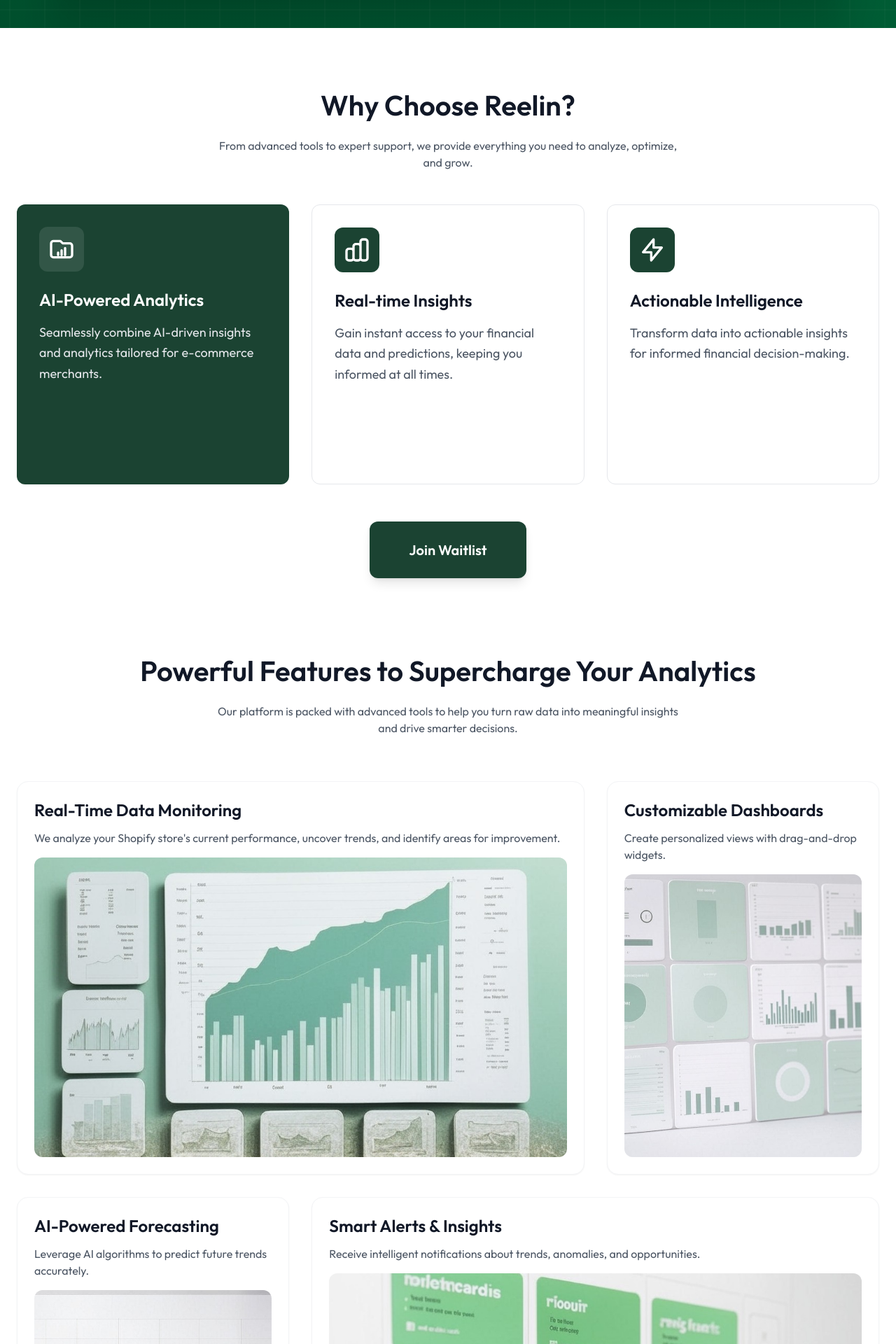
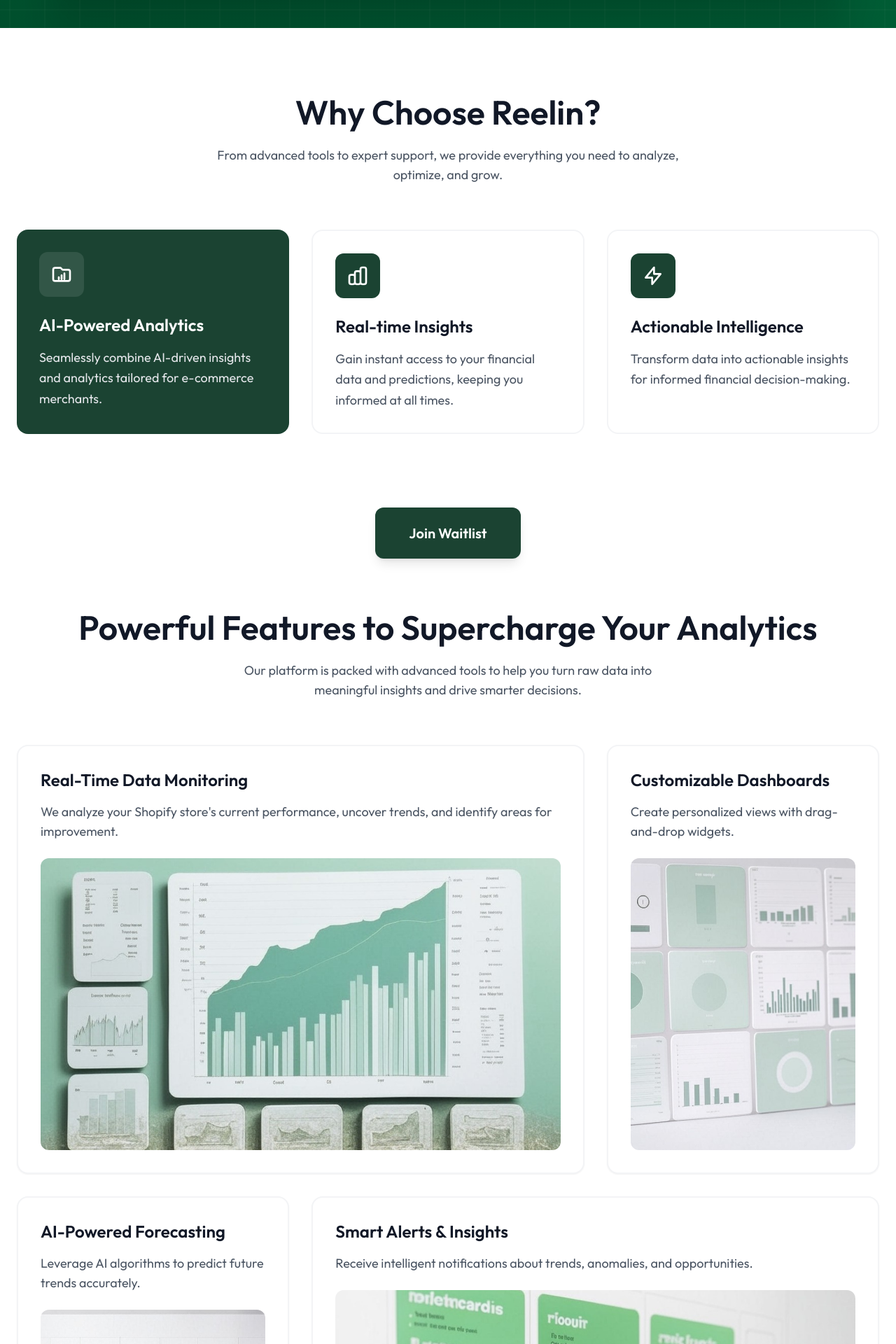
Before and after one commit to adugamayuba/reelin, a Next.js app: page / in a window 1280 px wide. Shown: the part 1200-3120 px from the top of the page at 70% size. Built offline with nearby package versions, Linux system fonts and the light colour scheme.

Commit message:
why.tsx fixed and done

```diff
--- a/components/LandingPage/Why.tsx
+++ b/components/LandingPage/Why.tsx
@@ -8,84 +8,81 @@
 
 const Why = () => {
   return (
-    <section className="w-full bg-white py-20 overflow-x-hidden" id="why">
+    <section className="w-full bg-white py-24 overflow-x-hidden" id="why">
       <ContainerLayout>
         <div className="flex flex-col items-center">
-          <h2 className="text-[40px] font-semibold text-center text-gray-900 mb-4">
+          <h2 className="text-4xl md:text-5xl font-semibold text-center text-gray-900 mb-6">
             Why Choose Reelin?
           </h2>
-          <p className="text-gray-600 text-center max-w-2xl mb-12">
+          <p className="text-lg text-gray-600 text-center max-w-2xl mb-16">
             From advanced tools to expert support, we provide everything you need to analyze, optimize, and grow.
           </p>
 
-          <div className="grid grid-cols-1 md:grid-cols-3 gap-8 w-full">
+          <div className="grid grid-cols-1 md:grid-cols-3 gap-8 w-full mb-24">
             {/* AI-Powered Analytics */}
-            <div className="bg-[#1B4332] p-8 rounded-xl text-white transition-all hover:transform hover:scale-102 min-h-[400px] flex flex-col">
+            <div className="bg-[#1B4332] p-8 rounded-2xl text-white transition-all hover:shadow-xl hover:scale-[1.02] duration-300">
               <div className="w-16 h-16 bg-white/10 rounded-xl flex items-center justify-center mb-6">
-                <svg className="w-10 h-10 text-white" fill="none" stroke="currentColor" viewBox="0 0 24 24">
+                <svg className="w-8 h-8 text-white" fill="none" stroke="currentColor" viewBox="0 0 24 24">
                   <path strokeLinecap="round" strokeLinejoin="round" strokeWidth="2" d="M3 7v10a2 2 0 002 2h14a2 2 0 002-2V9a2 2 0 00-2-2h-6l-2-2H5a2 2 0 00-2 2z"></path>
                   <path strokeLinecap="round" strokeLinejoin="round" strokeWidth="2" d="M9 17v-2m3 2v-4m3 4v-6"></path>
                 </svg>
               </div>
               <h3 className="text-2xl font-semibold mb-4">AI-Powered Analytics</h3>
-              <p className="text-gray-200 text-lg leading-relaxed mb-6">
+              <p className="text-gray-200 text-lg leading-relaxed">
                 Seamlessly combine AI-driven insights and analytics tailored for e-commerce merchants.
               </p>
-              <div className="mt-auto"></div>
             </div>
 
             {/* Real-time Insights */}
-            <div className="bg-white p-8 rounded-xl border border-gray-200 transition-all hover:transform hover:scale-102 min-h-[400px] flex flex-col">
+            <div className="bg-white p-8 rounded-2xl border-2 border-gray-100 transition-all hover:shadow-xl hover:scale-[1.02] duration-300">
               <div className="w-16 h-16 bg-[#1B4332] rounded-xl flex items-center justify-center mb-6">
-                <svg className="w-10 h-10 text-white" fill="none" stroke="currentColor" viewBox="0 0 24 24">
+                <svg className="w-8 h-8 text-white" fill="none" stroke="currentColor" viewBox="0 0 24 24">
                   <path strokeLinecap="round" strokeLinejoin="round" strokeWidth="2" d="M9 19v-6a2 2 0 00-2-2H5a2 2 0 00-2 2v6a2 2 0 002 2h2a2 2 0 002-2zm0 0V9a2 2 0 012-2h2a2 2 0 012 2v10m-6 0a2 2 0 002 2h2a2 2 0 002-2m0 0V5a2 2 0 012-2h2a2 2 0 012 2v14a2 2 0 01-2 2h-2a2 2 0 01-2-2z"></path>
                 </svg>
               </div>
               <h3 className="text-2xl font-semibold mb-4 text-gray-900">Real-time Insights</h3>
-              <p className="text-gray-600 text-lg leading-relaxed mb-6">
+              <p className="text-gray-600 text-lg leading-relaxed">
                 Gain instant access to your financial data and predictions, keeping you informed at all times.
               </p>
-              <div className="mt-auto"></div>
             </div>
 
             {/* Actionable Intelligence */}
-            <div className="bg-white p-8 rounded-xl border border-gray-200 transition-all hover:transform hover:scale-102 min-h-[400px] flex flex-col">
+            <div className="bg-white p-8 rounded-2xl border-2 border-gray-100 transition-all hover:shadow-xl hover:scale-[1.02] duration-300">
               <div className="w-16 h-16 bg-[#1B4332] rounded-xl flex items-center justify-center mb-6">
-                <svg className="w-10 h-10 text-white" fill="none" stroke="currentColor" viewBox="0 0 24 24">
+                <svg className="w-8 h-8 text-white" fill="none" stroke="currentColor" viewBox="0 0 24 24">
                   <path strokeLinecap="round" strokeLinejoin="round" strokeWidth="2" d="M13 10V3L4 14h7v7l9-11h-7z"></path>
                 </svg>
               </div>
               <h3 className="text-2xl font-semibold mb-4 text-gray-900">Actionable Intelligence</h3>
-              <p className="text-gray-600 text-lg leading-relaxed mb-6">
+              <p className="text-gray-600 text-lg leading-relaxed">
                 Transform data into actionable insights for informed financial decision-making.
               </p>
-              <div className="mt-auto"></div>
             </div>
           </div>
 
-          <div className="mt-20 mb-8">
+          <div className="mt-8 mb-24">
             <Link
               href="/waitlist"
-              className="px-14 py-7 text-xl font-semibold rounded-xl hover:bg-[#143026] transition-all transform hover:scale-105 text-white shadow-lg bg-[#1B4332]"
+              className="px-12 py-6 text-xl font-semibold rounded-xl bg-[#1B4332] text-white shadow-lg hover:bg-[#143026] transition-all transform hover:scale-105 duration-300"
             >
               Join Waitlist
             </Link>
           </div>
 
-          <div className="mt-24 w-full">
-            <h2 className="text-[40px] font-semibold text-center text-gray-900 mb-4">
+          <div className="w-full">
+            <h2 className="text-4xl md:text-5xl font-semibold text-center text-gray-900 mb-6">
               Powerful Features to Supercharge Your Analytics
             </h2>
-            <p className="text-gray-600 text-center max-w-2xl mx-auto mb-16">
+            <p className="text-lg text-gray-600 text-center max-w-2xl mx-auto mb-16">
               Our platform is packed with advanced tools to help you turn raw data into meaningful insights
               and drive smarter decisions.
             </p>
 
             <div className="grid grid-cols-1 md:grid-cols-12 gap-8">
               {/* Real-Time Data Monitoring - Large Card */}
-              <div className="md:col-span-8 p-6 bg-white rounded-2xl border border-gray-100 shadow-sm hover:shadow-md transition-all">
-                <h3 className="text-2xl font-semibold mb-3 text-gray-900">Real-Time Data Monitoring</h3>
-                <p className="text-gray-600 mb-4">
+              <div className="md:col-span-8 p-8 bg-white rounded-2xl border-2 border-gray-100 shadow-sm hover:shadow-xl hover:scale-[1.02] transition-all duration-300">
+                <h3 className="text-2xl font-semibold mb-4 text-gray-900">Real-Time Data Monitoring</h3>
+                <p className="text-lg text-gray-600 mb-6">
                   We analyze your Shopify store's current performance, uncover trends, and identify areas for improvement.
                 </p>
                 <div className="aspect-video bg-gray-50 rounded-xl overflow-hidden">
@@ -101,9 +98,9 @@
               </div>
 
               {/* Customizable Dashboards - Small Card */}
-              <div className="md:col-span-4 p-6 bg-white rounded-2xl border border-gray-100 shadow-sm hover:shadow-md transition-all flex flex-col">
-                <h3 className="text-2xl font-semibold mb-3 text-gray-900">Customizable Dashboards</h3>
-                <p className="text-gray-600 mb-4">
+              <div className="md:col-span-4 p-8 bg-white rounded-2xl border-2 border-gray-100 shadow-sm hover:shadow-xl hover:scale-[1.02] transition-all duration-300 flex flex-col">
+                <h3 className="text-2xl font-semibold mb-4 text-gray-900">Customizable Dashboards</h3>
+                <p className="text-lg text-gray-600 mb-6">
                   Create personalized views with drag-and-drop widgets.
                 </p>
                 <div className="flex-1 bg-gray-50 rounded-xl overflow-hidden">
@@ -118,9 +115,9 @@
               </div>
 
               {/* AI-Powered Forecasting - Small Card */}
-              <div className="md:col-span-4 p-6 bg-white rounded-2xl border border-gray-100 shadow-sm hover:shadow-md transition-all flex flex-col">
-                <h3 className="text-2xl font-semibold mb-3 text-gray-900">AI-Powered Forecasting</h3>
-                <p className="text-gray-600 mb-4">
+              <div className="md:col-span-4 p-8 bg-white rounded-2xl border-2 border-gray-100 shadow-sm hover:shadow-xl hover:scale-[1.02] transition-all duration-300 flex flex-col">
+                <h3 className="text-2xl font-semibold mb-4 text-gray-900">AI-Powered Forecasting</h3>
+                <p className="text-lg text-gray-600 mb-6">
                   Leverage AI algorithms to predict future trends accurately.
                 </p>
                 <div className="flex-1 bg-gray-50 rounded-xl overflow-hidden">
@@ -135,9 +132,9 @@
               </div>
 
               {/* Smart Alerts & Insights - Large Card */}
-              <div className="md:col-span-8 p-6 bg-white rounded-2xl border border-gray-100 shadow-sm hover:shadow-md transition-all">
-                <h3 className="text-2xl font-semibold mb-3 text-gray-900">Smart Alerts & Insights</h3>
-                <p className="text-gray-600 mb-4">
+              <div className="md:col-span-8 p-8 bg-white rounded-2xl border-2 border-gray-100 shadow-sm hover:shadow-xl hover:scale-[1.02] transition-all duration-300">
+                <h3 className="text-2xl font-semibold mb-4 text-gray-900">Smart Alerts & Insights</h3>
+                <p className="text-lg text-gray-600 mb-6">
                   Receive intelligent notifications about trends, anomalies, and opportunities.
                 </p>
                 <div className="aspect-video bg-gray-50 rounded-xl overflow-hidden">
```
